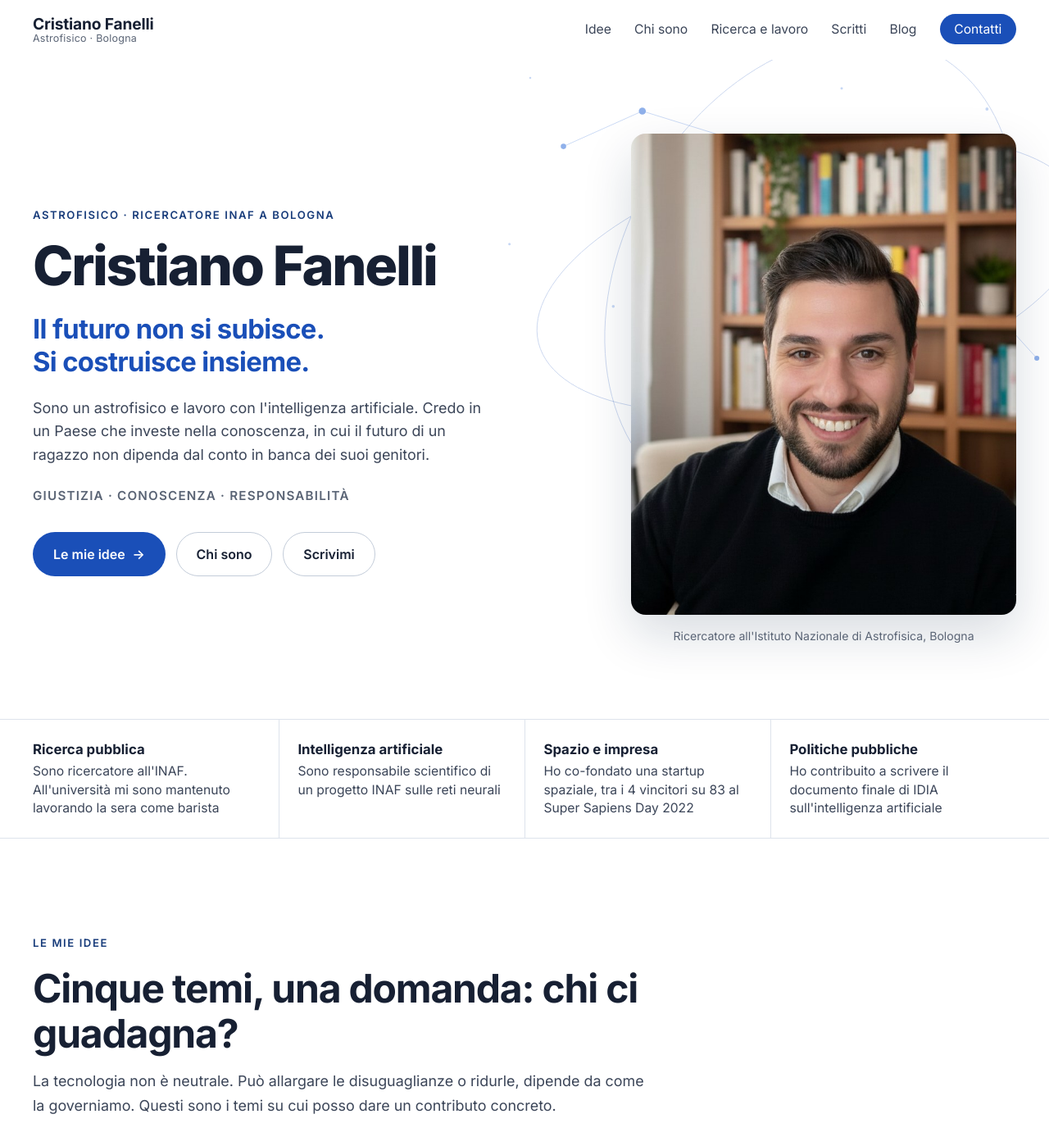
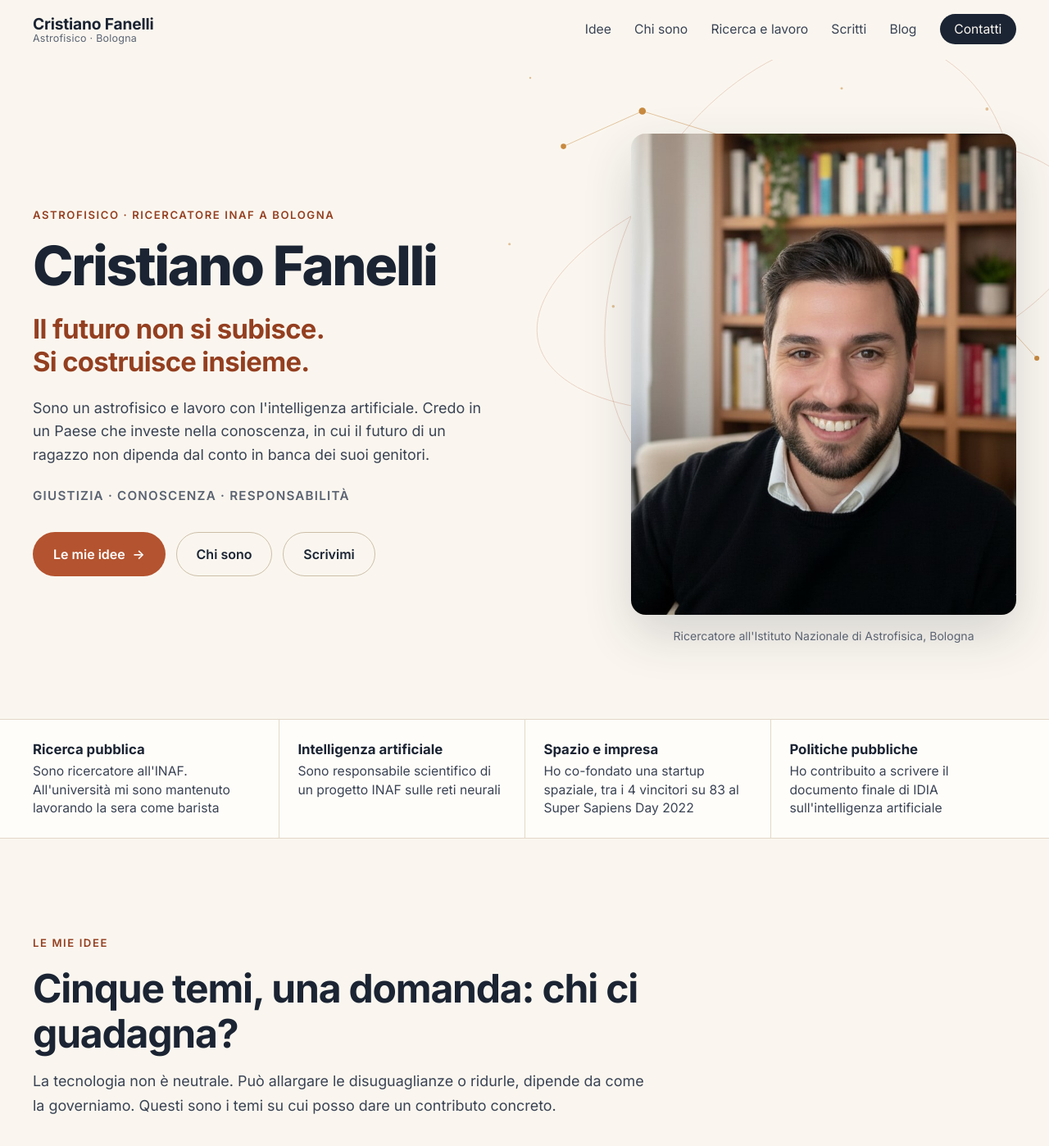
Before and after one commit to CrisWat/CrisWat.github.io, a Jekyll site: the page built from index.html, in a window 1280 px wide and 1400 px high. Shown: the whole window at 82% size. Built offline with Jekyll 4.4.1, drawn with Linux system fonts in a browser that asks for light colours.

Commit message:
Torna avorio e terracotta, con caratteri senza grazie e foto in home corretta
Co-Authored-By: Claude Opus 5.5 <noreply@anthropic.com>
Claude-Session: https://claude.ai/code/session_01Ky8ghPFD2B68RxWKdPv7vH

```diff
--- a/_layouts/default.html
+++ b/_layouts/default.html
@@ -6,7 +6,7 @@
 
     <meta charset="utf-8">
     <meta name="viewport" content="width=device-width, initial-scale=1">
-    <meta name="theme-color" content="#FFFFFF">
+    <meta name="theme-color" content="#FAF6EF">
 
     <script>document.documentElement.className += " js";</script>
 
--- a/assets/css/main.css
+++ b/assets/css/main.css
@@ -1,29 +1,28 @@
 /* =====================================================================
-   TEMA "Chiaro istituzionale"
-   Bianco, blu deciso, caratteri senza grazie (Inter), foto grandi.
+   TEMA "Avorio e terracotta", caratteri senza grazie (Inter), foto grandi.
    Richiamo leggero al cielo con costellazioni a tratto sottile
    (solo decorative, mai sotto al testo).
    ===================================================================== */
 
 :root {
-    --bg: #FFFFFF;            /* bianco */
-    --bg-alt: #F3F6FA;        /* grigio-azzurro chiarissimo per le sezioni alternate */
-    --bg-deep: #0F2547;       /* blu notte (footer, bande scure) */
-    --card: #FFFFFF;
-
-    --ink: #172033;           /* testo principale */
-    --ink-soft: #3B4558;      /* testo secondario */
-    --ink-muted: #5A6475;     /* note, date */
-    --line: #DDE3EC;
-    --line-strong: #C3CCD9;
-
-    --accent: #1A4FB8;        /* blu: bottoni, accenti grandi */
-    --accent-dark: #173B7A;   /* blu scuro: link e testo piccolo */
-    --accent-tint: #E7EEFA;   /* sfondo tenue blu */
-    --decor: #8FB0EA;         /* azzurro: solo decorativo */
-
-    --on-deep: #F3F6FB;
-    --on-deep-soft: rgba(243, 246, 251, 0.78);
+    --bg: #FAF6EF;            /* avorio */
+    --bg-alt: #F2EADD;        /* sabbia chiara per le sezioni alternate */
+    --bg-deep: #1B2433;       /* blu notte (footer, bande scure) */
+    --card: #FFFDF9;
+
+    --ink: #1B2433;           /* testo principale */
+    --ink-soft: #3A4354;      /* testo secondario */
+    --ink-muted: #5B6372;     /* note, date */
+    --line: #E3D8C8;
+    --line-strong: #CDBFA9;
+
+    --accent: #B4532F;        /* terracotta: bottoni, accenti grandi */
+    --accent-dark: #943F20;   /* terracotta scura: link e testo piccolo */
+    --accent-tint: #F4E1D6;   /* sfondo tenue terracotta */
+    --decor: #C8893F;         /* ocra: solo decorativo */
+
+    --on-deep: #F5EFE3;
+    --on-deep-soft: rgba(245, 239, 227, 0.78);
 
     --container: 1200px;
     --content: 740px;
@@ -142,7 +141,7 @@ h4 {
     position: sticky;
     top: 0;
     z-index: 100;
-    background: rgba(255, 255, 255, 0.92);
+    background: rgba(250, 246, 239, 0.92);
     backdrop-filter: blur(14px);
     -webkit-backdrop-filter: blur(14px);
     border-bottom: 1px solid transparent;
@@ -151,7 +150,7 @@ h4 {
 
 .site-header.scrolled {
     border-bottom-color: var(--line);
-    box-shadow: 0 6px 24px rgba(15, 37, 71, 0.05);
+    box-shadow: 0 6px 24px rgba(27, 36, 51, 0.05);
 }
 
 .nav {
@@ -226,8 +225,8 @@ h4 {
 .nav-links .nav-cta a {
     padding: 0.55rem 1.1rem;
     border-radius: 999px;
-    background: var(--accent);
-    color: #fff;
+    background: var(--ink);
+    color: var(--bg);
 }
 
 .nav-links .nav-cta a::after {
@@ -293,7 +292,7 @@ h4 {
 .button-primary:hover {
     background: var(--accent-dark);
     transform: translateY(-1px);
-    box-shadow: 0 10px 24px rgba(26, 79, 184, 0.22);
+    box-shadow: 0 10px 24px rgba(180, 83, 47, 0.22);
 }
 
 .button-secondary {
@@ -318,7 +317,7 @@ h4 {
     color: var(--accent-dark);
     font-weight: 600;
     text-decoration: none;
-    border-bottom: 1.5px solid rgba(23, 59, 122, 0.3);
+    border-bottom: 1.5px solid rgba(148, 63, 32, 0.3);
     transition: border-color 0.2s ease;
 }
 
@@ -396,7 +395,7 @@ h4 {
     font-size: clamp(1.45rem, 2.6vw, 2.05rem);
     line-height: 1.22;
     letter-spacing: -0.02em;
-    color: var(--accent);
+    color: var(--accent-dark);
     margin-bottom: 1.4rem;
     max-width: 22ch;
 }
@@ -436,7 +435,7 @@ h4 {
     aspect-ratio: 4 / 5;
     overflow: hidden;
     border-radius: 18px;
-    box-shadow: 0 24px 60px rgba(15, 37, 71, 0.16);
+    box-shadow: 0 24px 60px rgba(27, 36, 51, 0.16);
     background: var(--bg-alt);
 }
 
@@ -545,7 +544,7 @@ h4 {
 .theme-card:hover {
     transform: translateY(-3px);
     border-color: var(--line-strong);
-    box-shadow: 0 14px 34px rgba(15, 37, 71, 0.08);
+    box-shadow: 0 14px 34px rgba(27, 36, 51, 0.08);
 }
 
 .theme-num {
@@ -628,7 +627,7 @@ h4 {
     font-family: var(--font-display);
     font-size: 1.2rem;
     font-weight: 700;
-    color: var(--accent);
+    color: var(--accent-dark);
 }
 
 /* lavoro */
@@ -744,7 +743,6 @@ h4 {
     position: relative;
     overflow: hidden;
     padding: clamp(3.5rem, 8vw, 6rem) 0 clamp(2.5rem, 5vw, 3.5rem);
-    background: var(--bg-alt);
     border-bottom: 1px solid var(--line);
 }
 
@@ -1012,7 +1010,7 @@ h4 {
     position: sticky;
     top: 72px;
     z-index: 50;
-    background: rgba(255, 255, 255, 0.97);
+    background: rgba(250, 246, 239, 0.95);
     backdrop-filter: blur(12px);
     border-bottom: 1px solid var(--line);
 }
@@ -1460,7 +1458,7 @@ h4 {
 .pub-title a {
     color: var(--ink) !important;
     text-decoration: none;
-    border-bottom: 1.5px solid rgba(23, 59, 122, 0.3);
+    border-bottom: 1.5px solid rgba(148, 63, 32, 0.3);
 }
 
 .pub-title a:hover {
@@ -1608,7 +1606,7 @@ h4 {
     grid-template-columns: 1.6fr 1fr 1fr 1fr;
     gap: 2.5rem;
     padding-bottom: 2.5rem;
-    border-bottom: 1px solid rgba(243, 246, 251, 0.14);
+    border-bottom: 1px solid rgba(245, 239, 227, 0.14);
 }
 
 .footer-brand h3 {
@@ -1681,7 +1679,7 @@ h4 {
     height: 40px;
     display: grid;
     place-items: center;
-    border: 1px solid rgba(243, 246, 251, 0.25);
+    border: 1px solid rgba(245, 239, 227, 0.25);
     border-radius: 50%;
     color: var(--on-deep);
     text-decoration: none;
@@ -1690,7 +1688,7 @@ h4 {
 
 .social a:hover {
     border-color: var(--on-deep);
-    background: rgba(243, 246, 251, 0.08);
+    background: rgba(245, 239, 227, 0.08);
 }
 
 /* ===================== REVEAL ===================== */
@@ -1842,7 +1840,7 @@ button:focus-visible {
     .hero-photo-frame {
         aspect-ratio: 4 / 3;
         border-radius: 16px;
-        box-shadow: 0 12px 30px rgba(15, 37, 71, 0.14);
+        box-shadow: 0 12px 30px rgba(27, 36, 51, 0.14);
     }
 
     .hero-photo-frame img {
@@ -1985,7 +1983,7 @@ button:focus-visible {
     aspect-ratio: 3 / 2;
     object-fit: cover;
     border-radius: 14px;
-    box-shadow: 0 16px 40px rgba(15, 37, 71, 0.12);
+    box-shadow: 0 16px 40px rgba(27, 36, 51, 0.12);
 }
 
 .why-photo figcaption,
@@ -2005,7 +2003,7 @@ button:focus-visible {
     width: 100%;
     height: auto;
     border-radius: 14px;
-    box-shadow: 0 16px 40px rgba(15, 37, 71, 0.12);
+    box-shadow: 0 16px 40px rgba(27, 36, 51, 0.12);
 }
 
 .page-figure-right {
```
Also changed, not shown: assets/images/apple-touch-icon.png, assets/images/favicon-32.png, assets/images/favicon.svg, assets/images/og-cristiano-fanelli.jpg.
